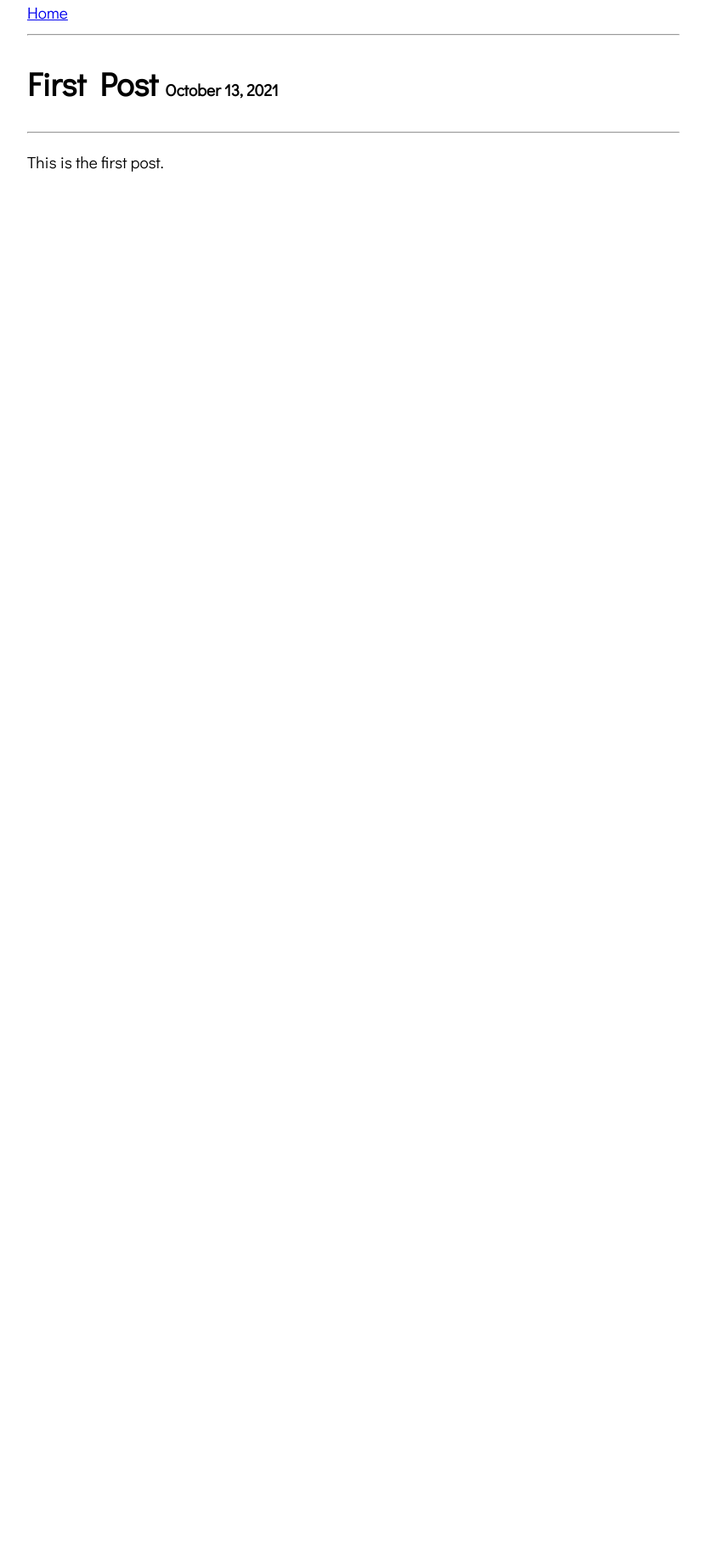
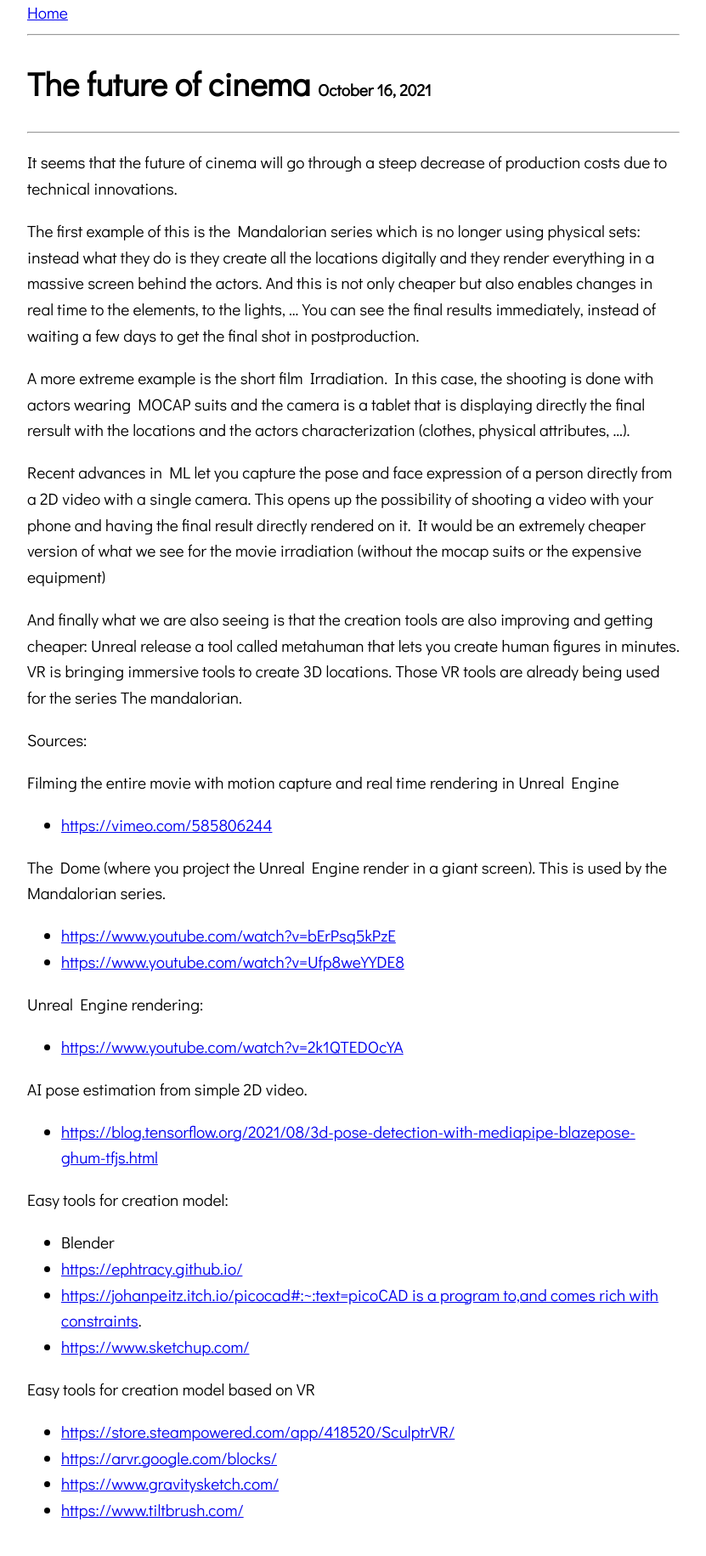
Before and after one commit to rezpe/rezpe.github.io, a Jekyll site: the page built from _posts/2021-10-13-firstpost.md, in a window 1280 px wide. Shown: the whole page at 85% size, without its empty margins (224-1055 px from the left). Built offline with Jekyll 4.4.1, drawn with Linux system fonts in a browser that asks for light colours; before the commit the page ends 900 px from its top, so only the background shows below that.

Commit message:
Updated post with the future of cinema

```diff
--- a/_posts/2021-10-13-firstpost.md
+++ b/_posts/2021-10-13-firstpost.md
@@ -1,8 +1,49 @@
 ---
-title: First Post
+title: The future of cinema
 author: Sebas
-date: 2021-10-13
+date: 2021-10-16
 layout: page
 ---
 
-This is the first post.
+It seems that the future of cinema will go through a steep decrease of production costs due to technical innovations.
+
+The first example of this is the Mandalorian series which is no longer using physical sets: instead what they do is they create all the locations digitally and they render everything in a massive screen behind the actors. And this is not only cheaper but also enables changes in real time to the elements, to the lights, ... You can see the final results immediately, instead of waiting a few days to get the final shot in postproduction.
+
+A more extreme example is the short film Irradiation. In this case, the shooting is done with actors wearing MOCAP suits and the camera is a tablet that is displaying directly the final rersult with the locations and the actors characterization (clothes, physical attributes, ...).
+
+Recent advances in ML let you capture the pose and face expression of a person directly from a 2D video with a single camera. This opens up the possibility of shooting a video with your phone and having the final result directly rendered on it. It would be an extremely cheaper version of what we see for the movie irradiation (without the mocap suits or the expensive equipment)
+
+And finally what we are also seeing is that the creation tools are also improving and getting cheaper: Unreal release a tool called metahuman that lets you create human figures in minutes. VR is bringing immersive tools to create 3D locations. Those VR tools are already being used for the series The mandalorian.
+
+Sources:
+
+Filming the entire movie with motion capture and real time rendering in Unreal Engine
+
+- [https://vimeo.com/585806244](https://vimeo.com/585806244)
+
+The Dome (where you project the Unreal Engine render in a giant screen). This is used by the Mandalorian series.
+
+- [https://www.youtube.com/watch?v=bErPsq5kPzE](https://www.youtube.com/watch?v=bErPsq5kPzE)
+- [https://www.youtube.com/watch?v=Ufp8weYYDE8](https://www.youtube.com/watch?v=Ufp8weYYDE8)
+
+Unreal Engine rendering:
+
+- [https://www.youtube.com/watch?v=2k1QTEDOcYA](https://www.youtube.com/watch?v=2k1QTEDOcYA)
+
+AI pose estimation from simple 2D video.
+
+- [https://blog.tensorflow.org/2021/08/3d-pose-detection-with-mediapipe-blazepose-ghum-tfjs.html](https://blog.tensorflow.org/2021/08/3d-pose-detection-with-mediapipe-blazepose-ghum-tfjs.html)
+
+Easy tools for creation model:
+
+- Blender
+- [https://ephtracy.github.io/](https://ephtracy.github.io/)
+- [https://johanpeitz.itch.io/picocad#:~:text=picoCAD is a program to,and comes rich with constraints](https://johanpeitz.itch.io/picocad#:~:text=picoCAD%20is%20a%20program%20to,and%20comes%20rich%20with%20constraints).
+- [https://www.sketchup.com/](https://www.sketchup.com/)
+
+Easy tools for creation model based on VR
+
+- [https://store.steampowered.com/app/418520/SculptrVR/](https://store.steampowered.com/app/418520/SculptrVR/)
+- [https://arvr.google.com/blocks/](https://arvr.google.com/blocks/)
+- [https://www.gravitysketch.com/](https://www.gravitysketch.com/)
+- [https://www.tiltbrush.com/](https://www.tiltbrush.com/)
```
Also changed, not shown: _posts/2021-10-13-secondpost.md (deleted, +0 -8 lines).
